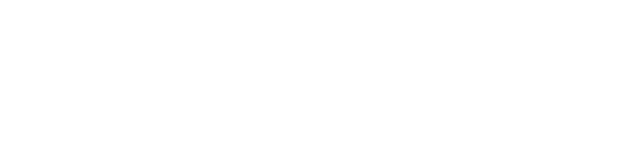
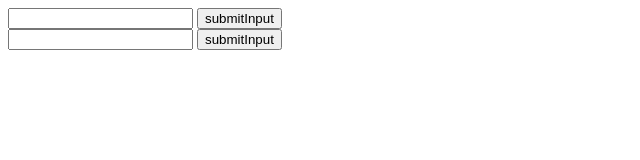
Before and after one commit to 000xzhou/web, a plain HTML site: page How-Web-Works/index.html in a window 1280 px wide. Shown: the whole page, without its empty margins (0-640 px from the left). Drawn offline with Linux system fonts and the light colour scheme.

Commit message:
web intro

```diff
--- a/How-Web-Works/index.html
+++ b/How-Web-Works/index.html
@@ -6,6 +6,14 @@
     <title>Document</title>
   </head>
   <body>
+    <form action="" method="get">
+      <input type="text" name="getInput" id="getInput" />
+      <input type="submit" value="submitInput" />
+    </form>
+    <form action="" method="post">
+      <input type="text" name="postInput" id="postInput" />
+      <input type="submit" value="submitInput" id="submitInput" />
+    </form>
     <script src="web.js"></script>
   </body>
 </html>
```
Also changed, not shown: How-Web-Works/web.js (+22 -0 lines).
